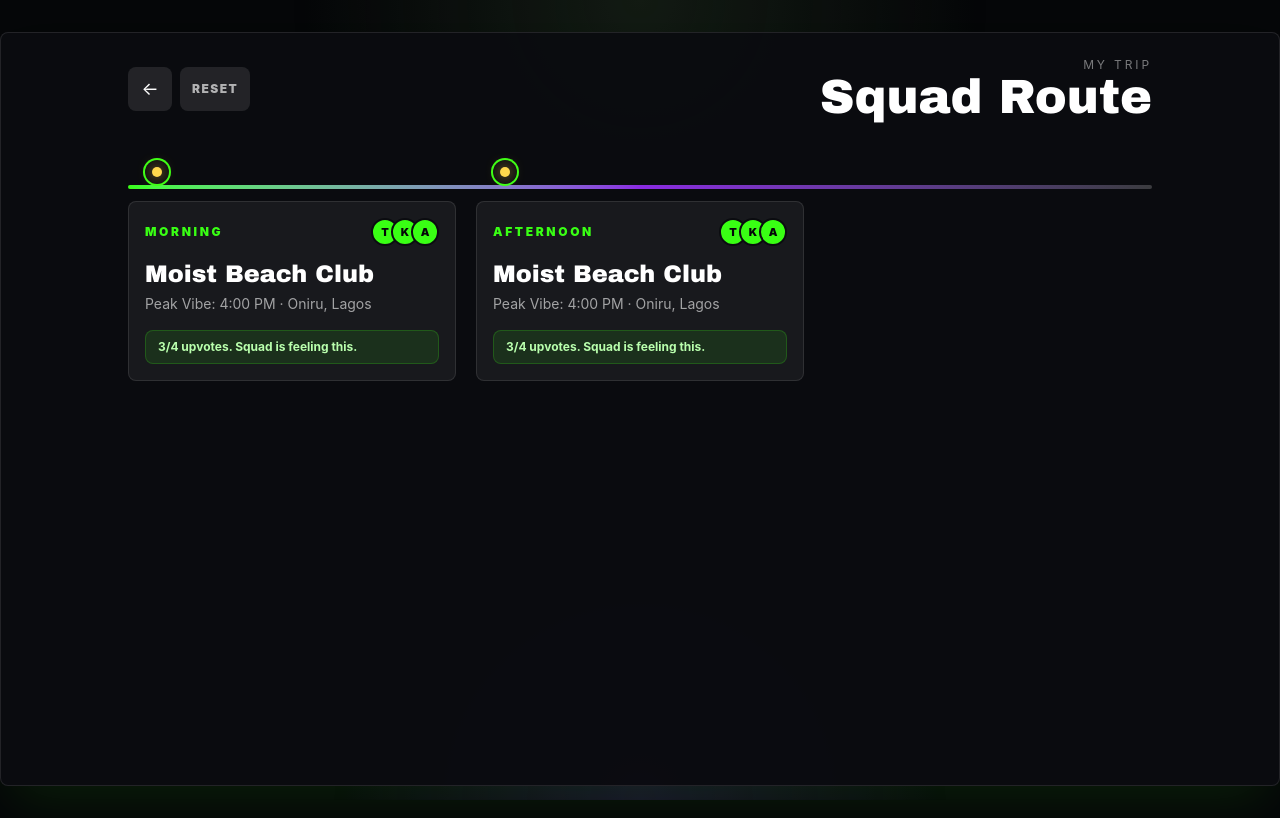
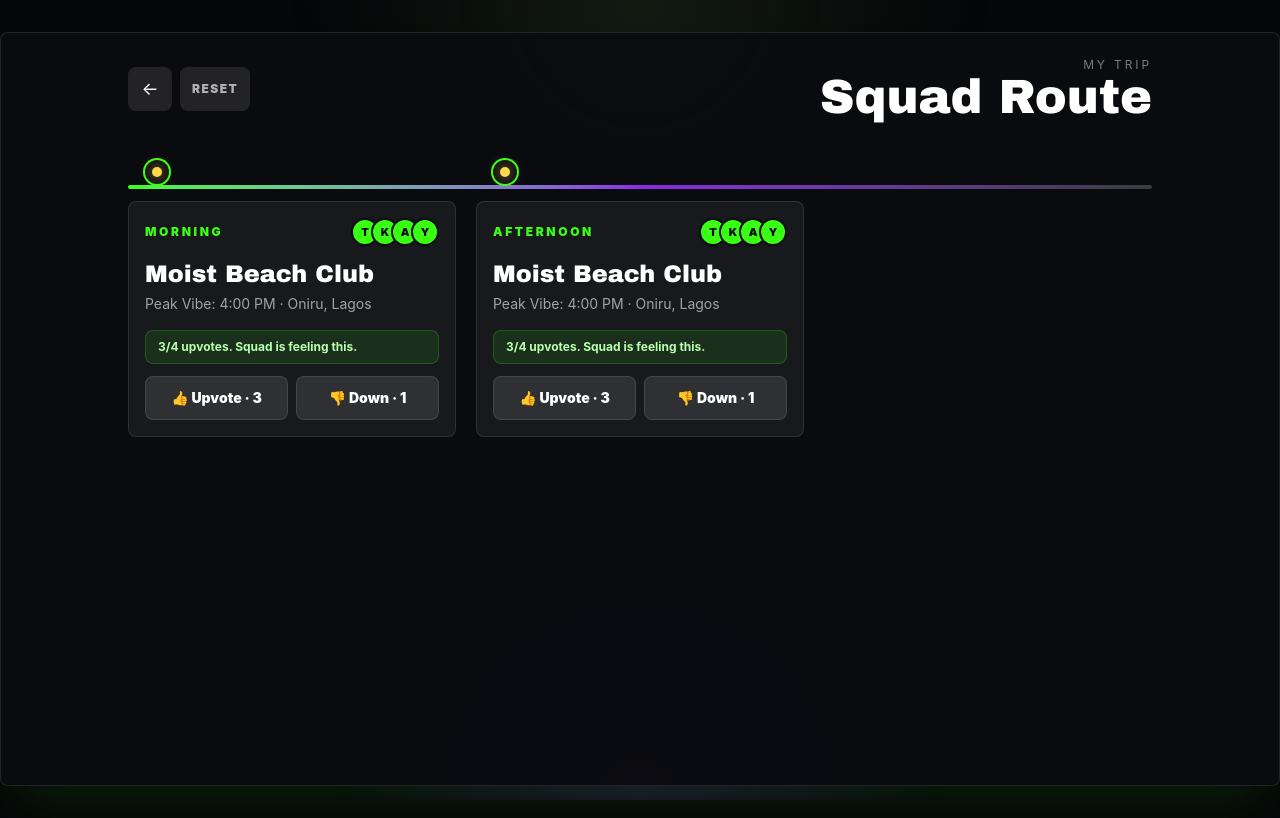
Before and after one commit to OutstandingVick/phlenjo, a Next.js app: page /trip in a window 1280 px wide. Built offline with nearby package versions, Linux system fonts and the light colour scheme.

Commit message:
done adding

```diff
--- a/app/components/TripScreen.tsx
+++ b/app/components/TripScreen.tsx
@@ -1,3 +1,6 @@
+"use client";
+
+import { useState } from "react";
 import type { Activity } from "../data/phlenjo";
 
 type TripScreenProps = {
@@ -6,9 +9,46 @@ type TripScreenProps = {
   onReset: () => void;
 };
 
+type VoteState = {
+  down: number;
+  userVote?: "up" | "down";
+  up: number;
+};
+
+const initialVotes: VoteState = {
+  down: 1,
+  up: 3,
+};
+
 export function TripScreen({ activities, onBack, onReset }: TripScreenProps) {
   const trip = activities.length ? activities : activities.slice(0, 1);
   const slots = ["Morning", "Afternoon", "Night"];
+  const visibleTrip = [...trip, ...activities].slice(0, 3);
+  const [votes, setVotes] = useState<Record<string, VoteState>>({});
+
+  function getVoteState(title: string) {
+    return votes[title] ?? initialVotes;
+  }
+
+  function voteFor(title: string, vote: "up" | "down") {
+    setVotes((currentVotes) => {
+      const current = currentVotes[title] ?? initialVotes;
+      const next = { ...current };
+
+      if (current.userVote === "up") next.up -= 1;
+      if (current.userVote === "down") next.down -= 1;
+
+      if (current.userVote === vote) {
+        next.userVote = undefined;
+      } else {
+        next.userVote = vote;
+        if (vote === "up") next.up += 1;
+        if (vote === "down") next.down += 1;
+      }
+
+      return { ...currentVotes, [title]: next };
+    });
+  }
 
   return (
     <section className="min-h-screen px-5 py-6 sm:px-8 lg:min-h-[calc(100vh-3rem)] lg:px-12 xl:px-16">
@@ -29,7 +69,12 @@ export function TripScreen({ activities, onBack, onReset }: TripScreenProps) {
 
       <div className="relative mx-auto max-w-5xl pl-7 lg:grid lg:grid-cols-3 lg:gap-5 lg:pl-0">
         <span className="absolute bottom-8 left-[13px] top-2 w-1 rounded-full bg-gradient-to-b from-[#39FF14] via-[#8A2BE2] to-white/20 lg:left-0 lg:right-0 lg:top-8 lg:h-1 lg:w-auto lg:bg-gradient-to-r" />
-        {[...trip, ...activities].slice(0, 3).map((activity, index) => (
+        {visibleTrip.map((activity, index) => {
+          const voteState = getVoteState(activity.title);
+          const squadLikesIt = voteState.up >= 3 && voteState.up > voteState.down;
+          const squadWarning = voteState.down >= voteState.up;
+
+          return (
             <article className="relative mb-5 rounded-[8px] border border-white/10 bg-white/[0.06] p-4 lg:mb-0 lg:mt-12" key={`${activity.title}-${index}`}>
               <span className="absolute -left-[26px] top-5 grid size-6 place-items-center rounded-full bg-[#0B0C10] ring-2 ring-[#39FF14] lg:-top-[42px] lg:left-4">
                 <span className={`traffic-dot ${activity.traffic}`} />
@@ -40,15 +85,49 @@ export function TripScreen({ activities, onBack, onReset }: TripScreenProps) {
                   <span className="avatar">T</span>
                   <span className="avatar">K</span>
                   <span className="avatar">A</span>
+                  <span className="avatar bg-[#8A2BE2] text-white">Y</span>
                 </div>
               </div>
               <h2 className="font-display text-2xl font-black">{activity.title}</h2>
               <p className="mt-1 text-sm text-white/60">{activity.time} · {activity.location}</p>
-            <div className="mt-4 rounded-[8px] border border-[#39FF14]/20 bg-[#39FF14]/10 px-3 py-2 text-xs font-bold text-[#b9ffad]">
-              3/4 upvotes. Squad is feeling this.
+
+              <div className={`mt-4 rounded-[8px] border px-3 py-2 text-xs font-bold ${
+                squadWarning
+                  ? "border-[#ff4d4d]/30 bg-[#ff4d4d]/10 text-[#ffb4b4]"
+                  : "border-[#39FF14]/20 bg-[#39FF14]/10 text-[#b9ffad]"
+              }`}>
+                {squadWarning
+                  ? "Omo, your squad isn't feeling this yet."
+                  : squadLikesIt
+                    ? `${voteState.up}/4 upvotes. Squad is feeling this.`
+                    : "Waiting for more squad energy."}
+              </div>
+
+              <div className="mt-3 grid grid-cols-2 gap-2">
+                <button
+                  className={`h-11 rounded-[8px] border text-sm font-black transition active:scale-[0.96] ${
+                    voteState.userVote === "up"
+                      ? "border-[#39FF14] bg-[#39FF14] text-black"
+                      : "border-white/10 bg-white/10 text-white"
+                  }`}
+                  onClick={() => voteFor(activity.title, "up")}
+                >
+                  👍 Upvote · {voteState.up}
+                </button>
+                <button
+                  className={`h-11 rounded-[8px] border text-sm font-black transition active:scale-[0.96] ${
+                    voteState.userVote === "down"
+                      ? "border-[#ff4d4d] bg-[#ff4d4d] text-black"
+                      : "border-white/10 bg-white/10 text-white"
+                  }`}
+                  onClick={() => voteFor(activity.title, "down")}
+                >
+                  👎 Down · {voteState.down}
+                </button>
               </div>
             </article>
-        ))}
+          );
+        })}
       </div>
     </section>
   );
```
Lines whose indentation alone changed are shown as unchanged.
